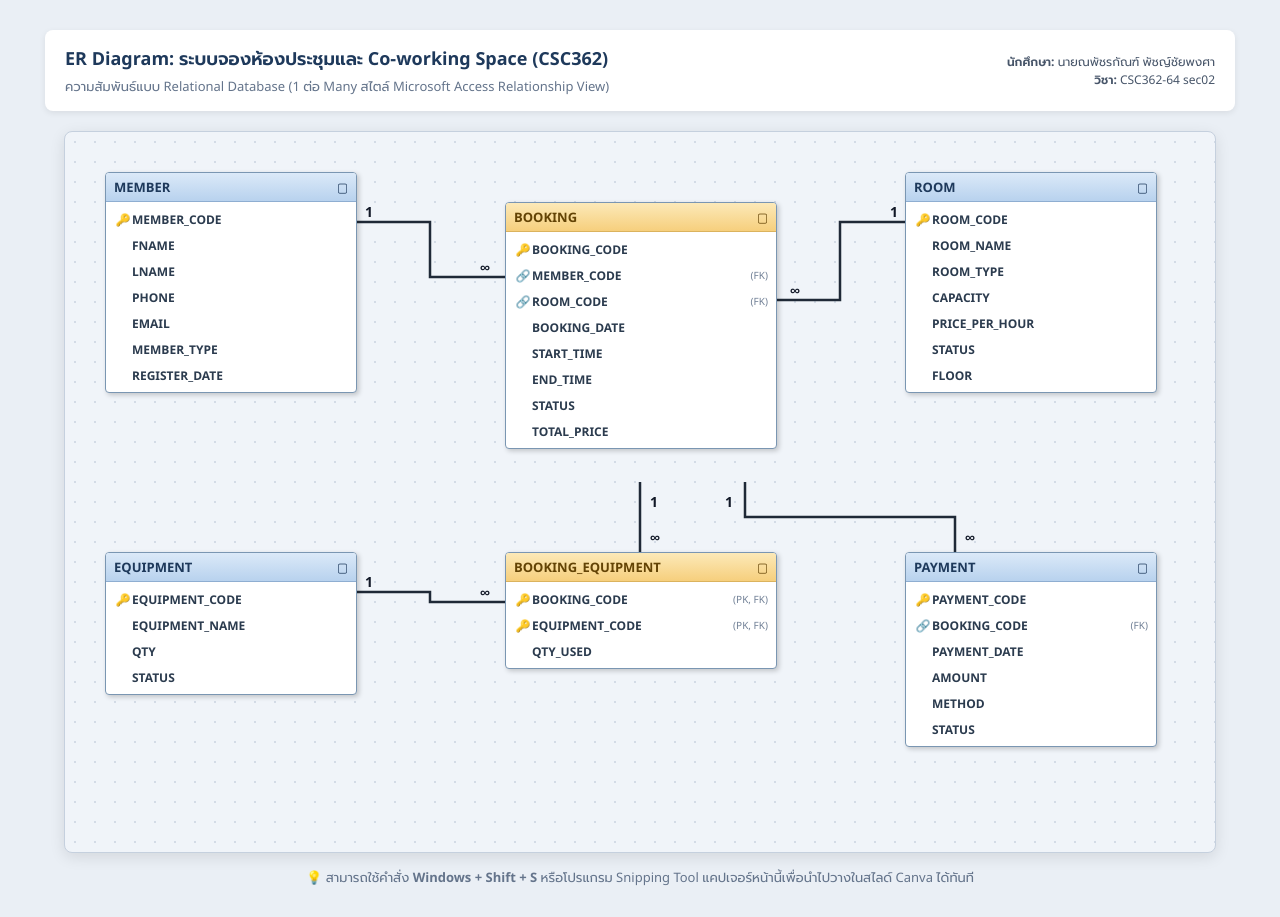
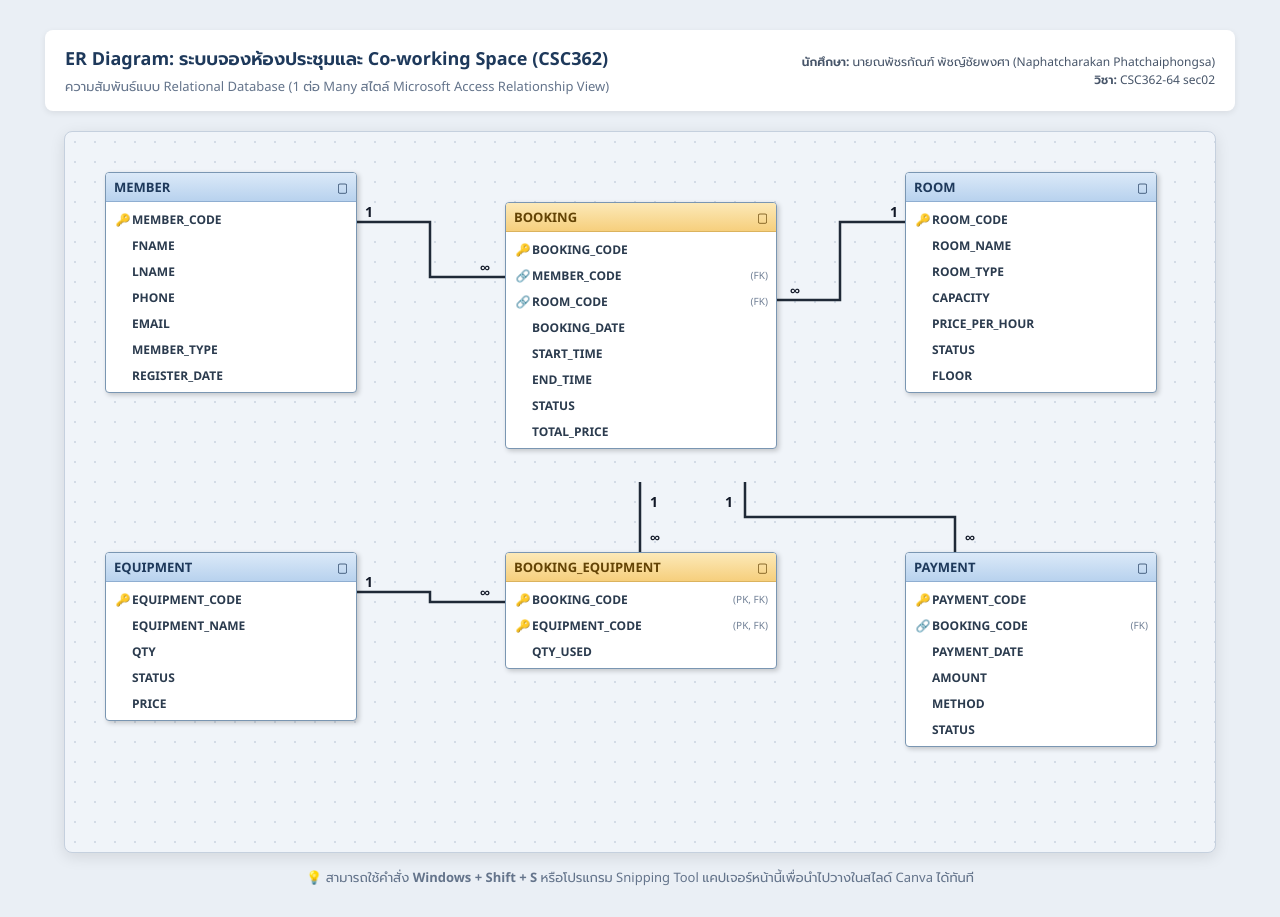
Before and after one commit to novterss/nexus-space, a website: page er_diagram_access_style.html in a window 1280 px wide. Drawn offline with Linux system fonts and the light colour scheme; a web font is replaced by a local one.

Commit message:
fix: add PRICE field to EQUIPMENT in ER diagram to match SQL schema

```diff
--- a/er_diagram_access_style.html
+++ b/er_diagram_access_style.html
@@ -162,7 +162,7 @@
       </div>
     </div>
     <div style="text-align: right; font-size: 12px; color: #475569;">
-      <b>นักศึกษา:</b> นายณพัชรกัณฑ์ พัชญ์ชัยพงศา<br>
+      <b>นักศึกษา:</b> นายณพัชรกัณฑ์ พัชญ์ชัยพงศา (Naphatcharakan Phatchaiphongsa)<br>
       <b>วิชา:</b> CSC362-64 sec02
     </div>
   </div>
@@ -272,6 +272,7 @@
         <div class="field-row"><span class="field-icon"></span><span class="field-name">EQUIPMENT_NAME</span></div>
         <div class="field-row"><span class="field-icon"></span><span class="field-name">QTY</span></div>
         <div class="field-row"><span class="field-icon"></span><span class="field-name">STATUS</span></div>
+        <div class="field-row"><span class="field-icon"></span><span class="field-name">PRICE</span></div>
       </div>
     </div>
 
```
Also changed, not shown: er_diagram.svg.
